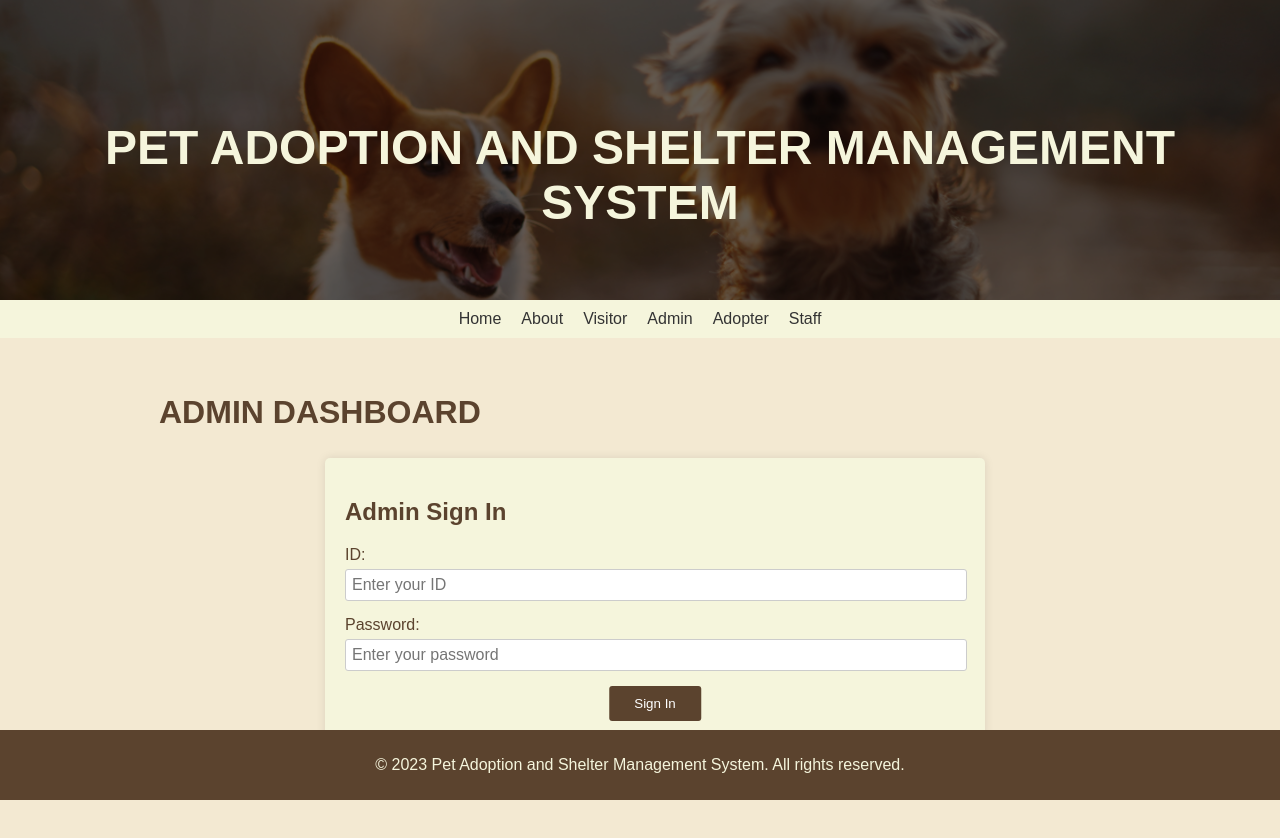
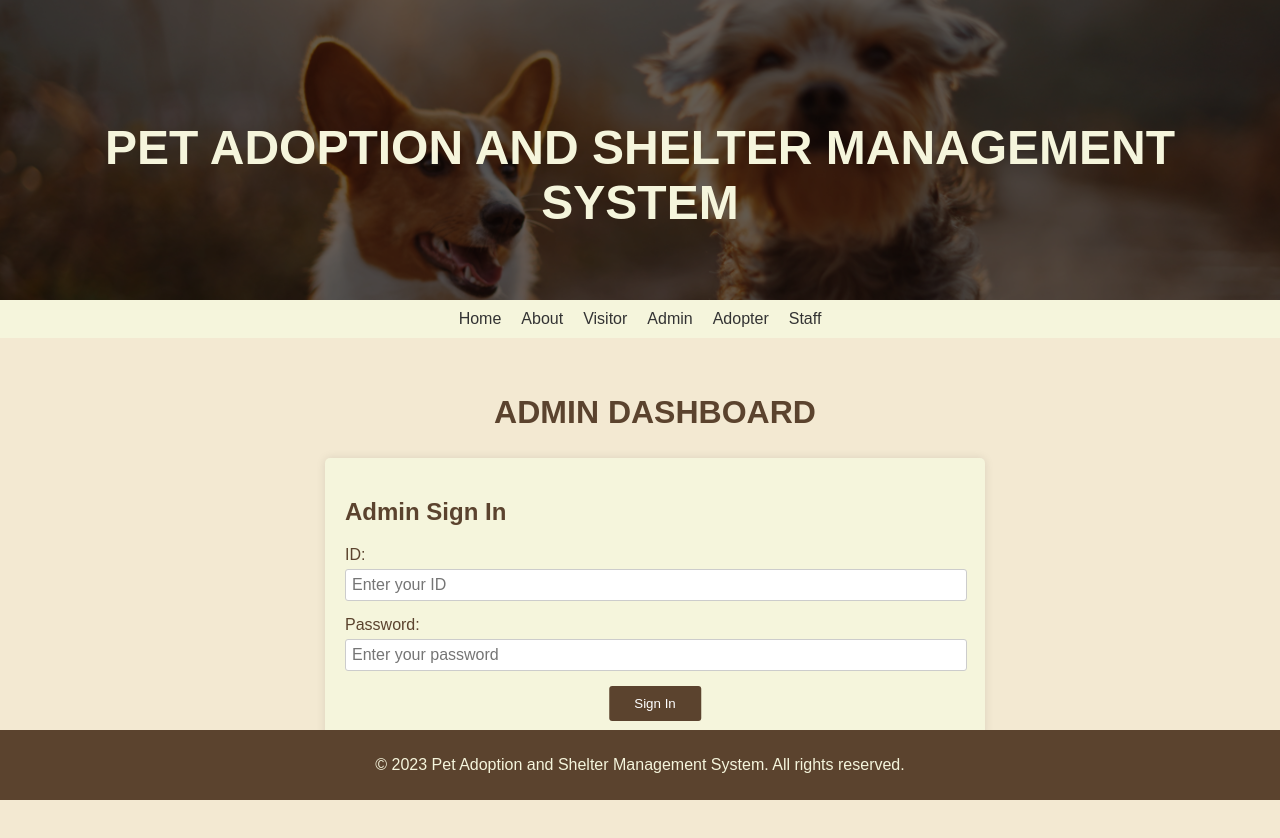
Before and after one commit to GeorgeBeshay/db-project, an Angular app in the folder src/fe-src/: page /admin in a window 1280 px wide. Shown: the top 838 px of the page. Built offline with nearby package versions, Linux system fonts and the light colour scheme.

Commit message:
- modifying CSS.

```diff
--- a/src/fe-src/src/app/Components/admin/admin.component.css
+++ b/src/fe-src/src/app/Components/admin/admin.component.css
@@ -20,8 +20,8 @@
 }
 
 h1 {
-  width: 80%;
-  text-align: left;
+  width: 100%;
+  text-align: center;
   color: var(--dark-brown);
 }
 
```
